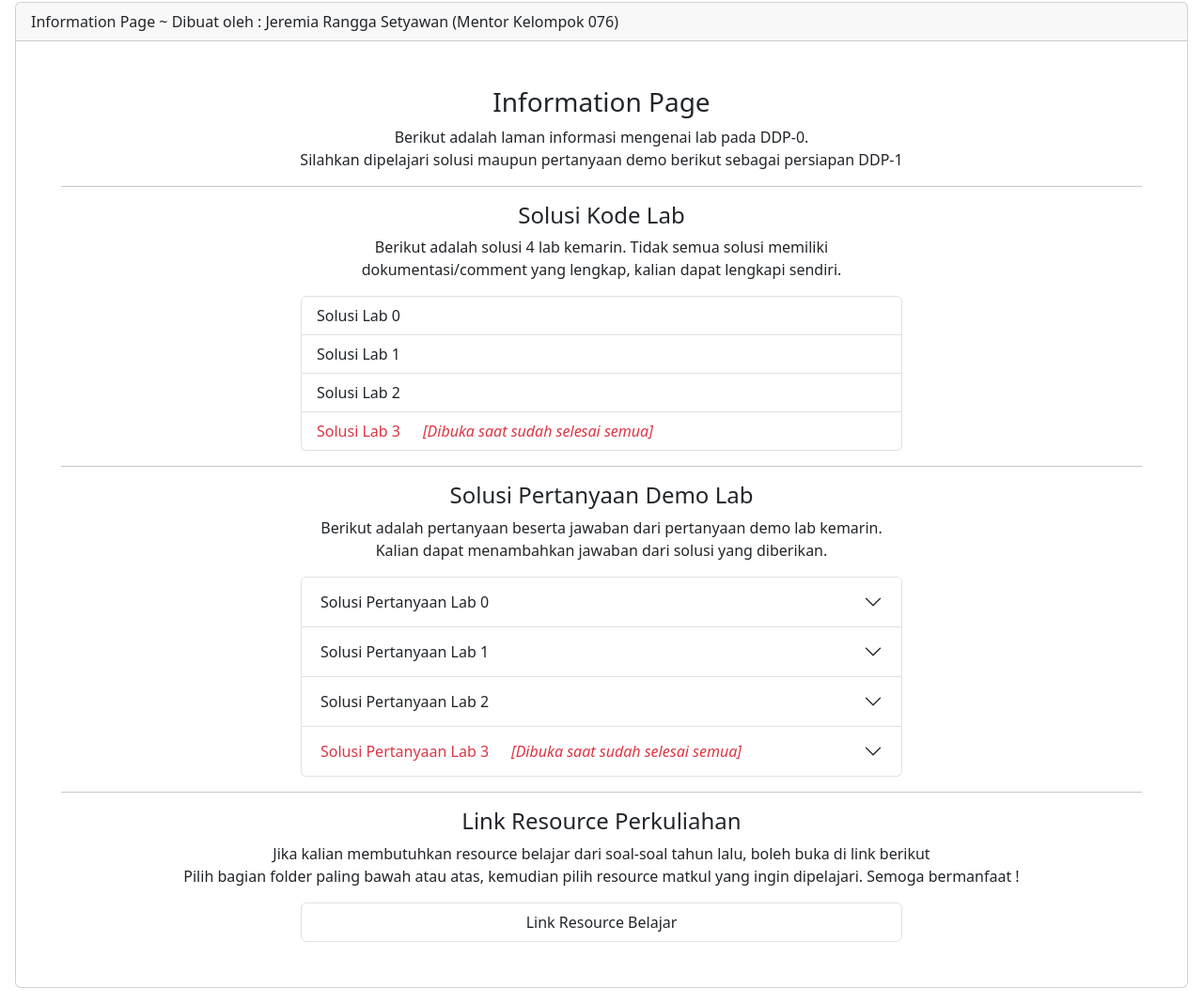
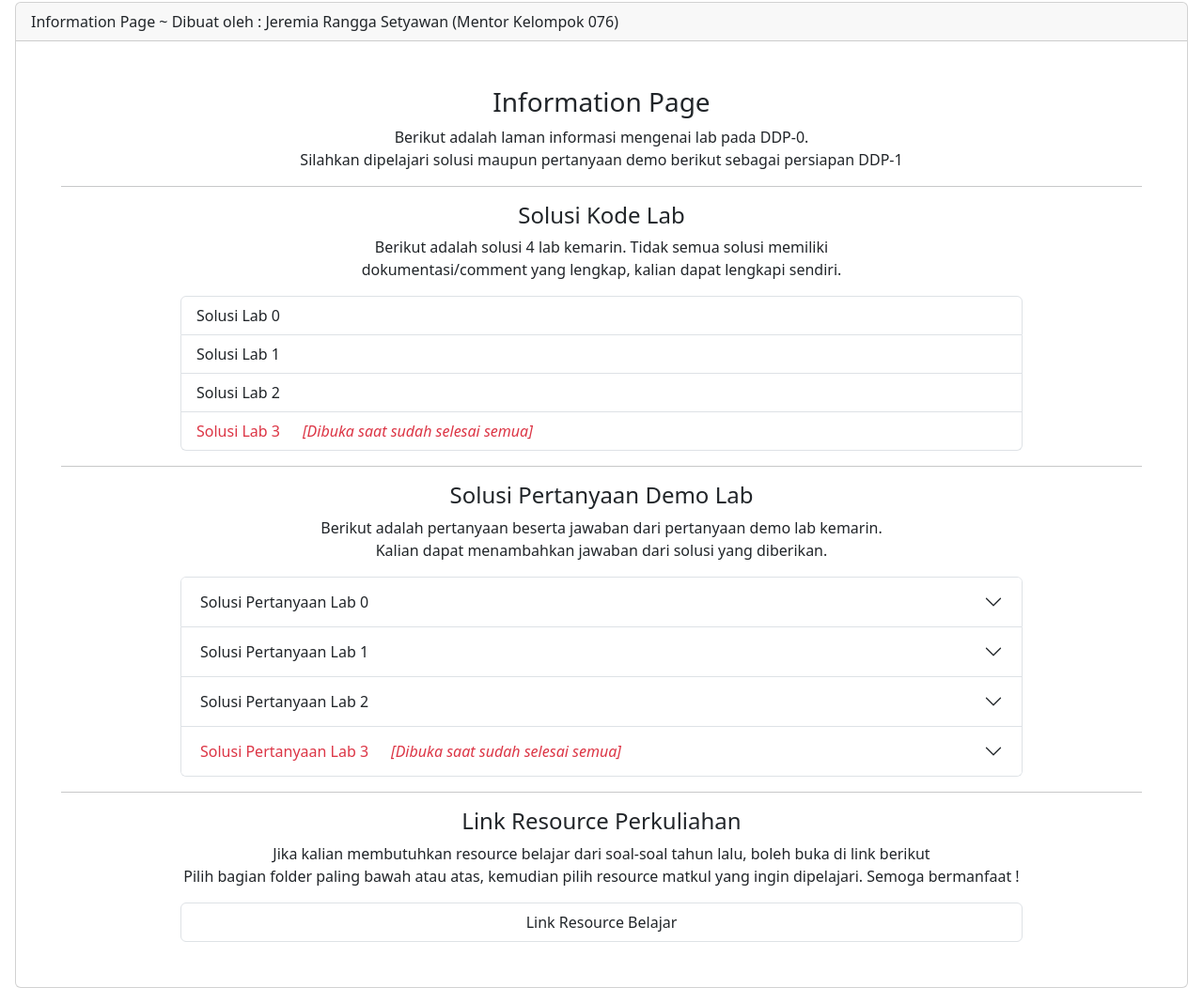
Before and after one commit to jeremiaranggasetyawan/ddp076, a plain HTML site: page info.html in a window 1280 px wide. Shown: the part 56-1124 px from the top of the page at 94% size. Drawn offline with nearby package versions, Linux system fonts and the light colour scheme.

Commit message:
fix button size

```diff
--- a/info.html
+++ b/info.html
@@ -52,7 +52,7 @@
         <div class="d-flex justify-content-center">
           <div
             class="list-group"
-            style="width: 50vw"
+            style="width: 70vw"
           >
           <!-- Solusi LAB 0 -->
             <a
@@ -95,7 +95,7 @@
           <div
             class="accordion"
             id="accordionExample"
-            style="width: 50vw"
+            style="width: 70vw"
           >
           <!-- Pertanyaan LAB 0 -->
             <div class="accordion-item">
@@ -663,7 +663,7 @@ Silahkan dijawab menurut pendapat masing-masing.</p>
         <div class="d-flex justify-content-center">
           <div
             class="list-group"
-            style="width: 50vw"
+            style="width: 70vw"
           >
           <!-- Link JR LINK -->
             <a
```
